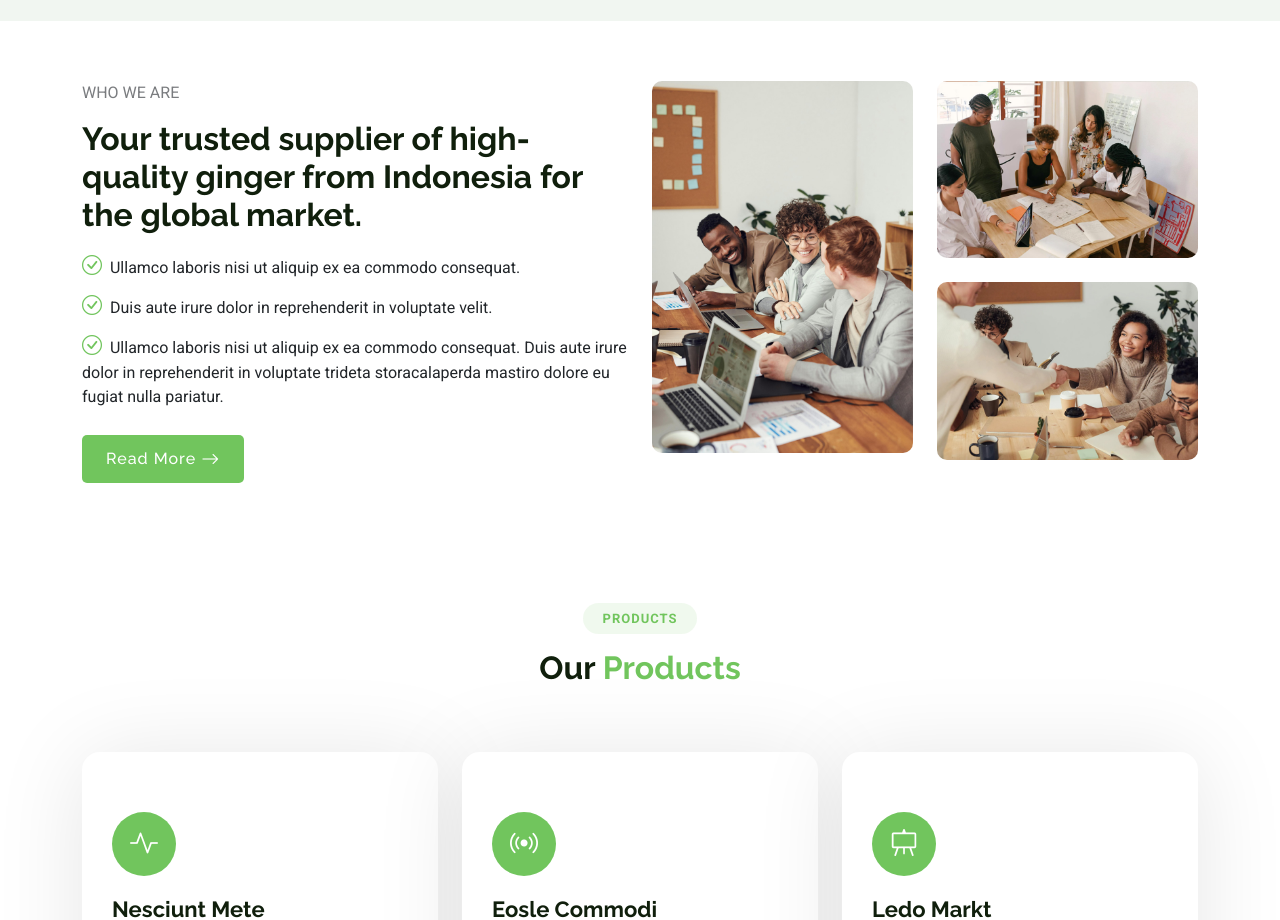
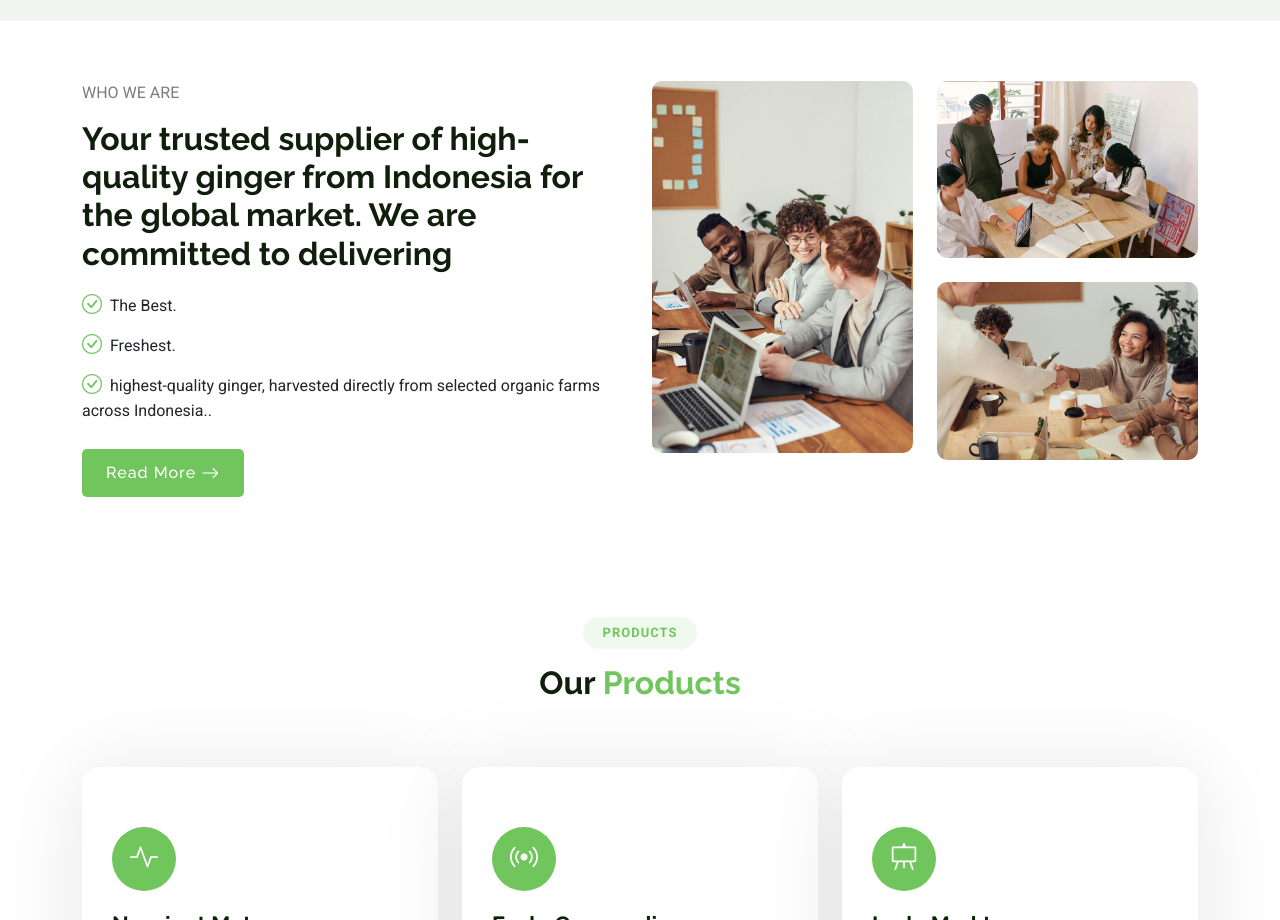
Before and after one commit to mafrukhins3/yow, a plain HTML site: page index.html in a window 1280 px wide. Shown: the part 1140-2060 px from the top of the page. Drawn offline with Linux system fonts and the light colour scheme; files whose address does not match are found by name.

Commit message:
Update index.html

```diff
--- a/index.html
+++ b/index.html
@@ -127,13 +127,13 @@
 
           <div class="col-lg-6 content" data-aos="fade-up" data-aos-delay="100">
             <p class="who-we-are">Who We Are</p>
-            <h3>Your trusted supplier of high-quality ginger from Indonesia for the global market.</h3>
+            <h3>Your trusted supplier of high-quality ginger from Indonesia for the global market. We are committed to delivering</h3>
             <p class="fst-italic">
             </p>
             <ul>
-              <li><i class="bi bi-check-circle"></i> <span>Ullamco laboris nisi ut aliquip ex ea commodo consequat.</span></li>
-              <li><i class="bi bi-check-circle"></i> <span>Duis aute irure dolor in reprehenderit in voluptate velit.</span></li>
-              <li><i class="bi bi-check-circle"></i> <span>Ullamco laboris nisi ut aliquip ex ea commodo consequat. Duis aute irure dolor in reprehenderit in voluptate trideta storacalaperda mastiro dolore eu fugiat nulla pariatur.</span></li>
+              <li><i class="bi bi-check-circle"></i> <span>The Best.</span></li>
+              <li><i class="bi bi-check-circle"></i> <span>Freshest.</span></li>
+              <li><i class="bi bi-check-circle"></i> <span>highest-quality ginger, harvested directly from selected organic farms across Indonesia..</span></li>
             </ul>
             <a href="#" class="read-more"><span>Read More</span><i class="bi bi-arrow-right"></i></a>
           </div>
```
